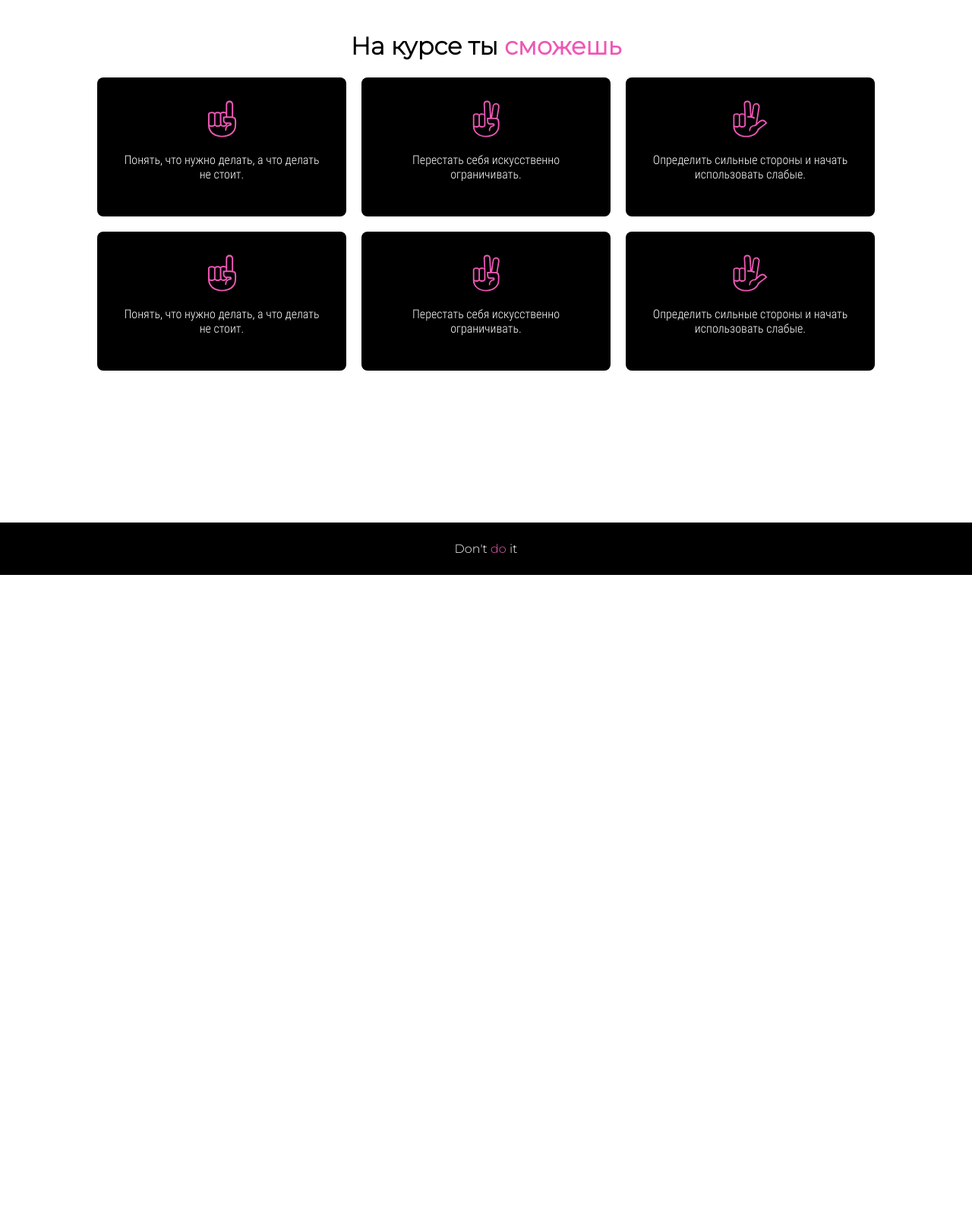
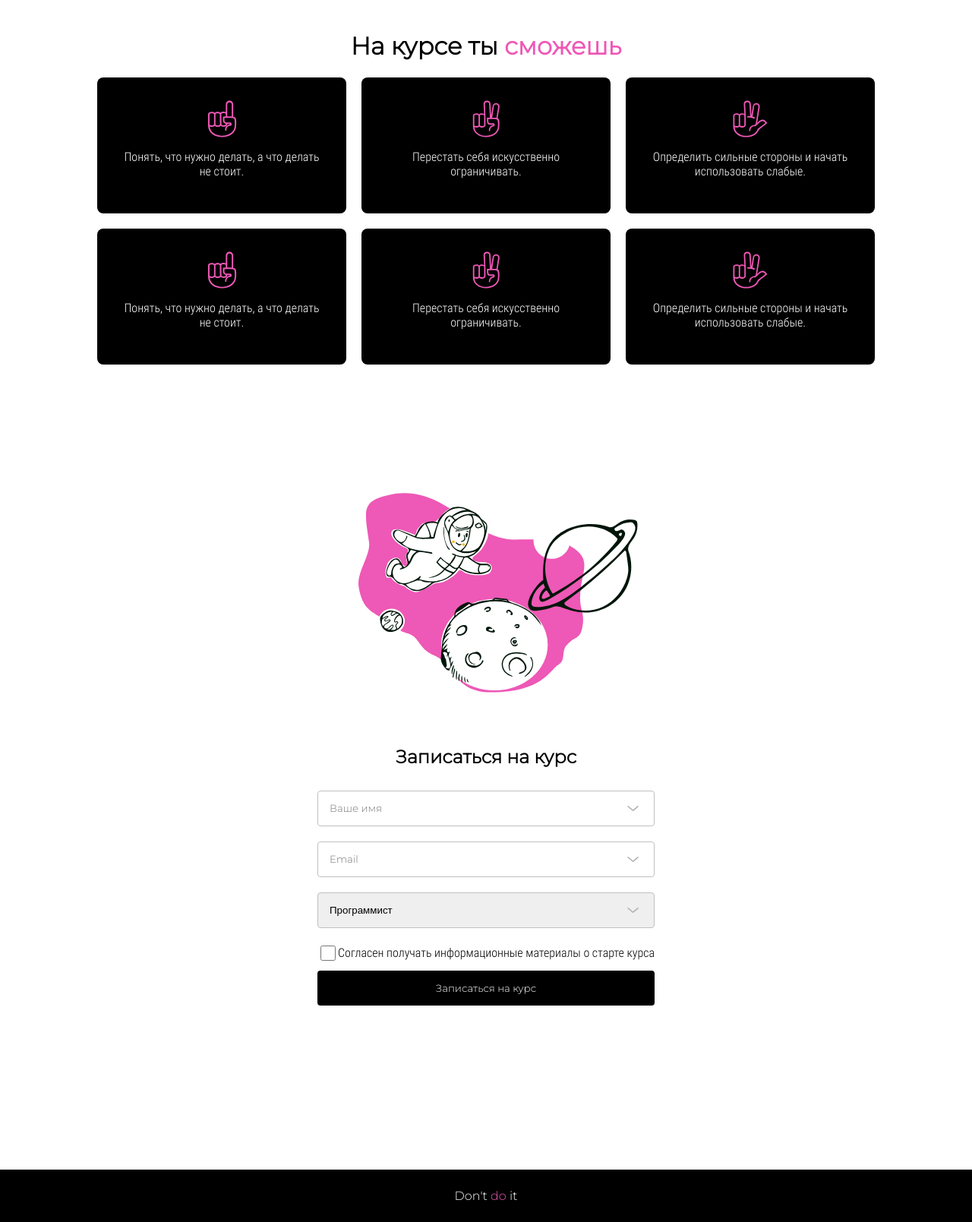
Before and after one commit to daug32/web-development, a PHP site: page / in a window 1280 px wide. Shown: the part 1707-3316 px from the top of the page at 76% size. Before the commit the page ends 2464 px from the top, so only its background shows below. Run offline with PHP 8.4, Linux system fonts and the light colour scheme.

Commit message:
8 lab is done (inside lw5...)

```diff
--- a/lw3/SurveySaver.php
+++ b/lw3/SurveySaver.php
@@ -5,7 +5,6 @@
 {
     /**
      * Parses data from the URL and saves data
-     *
      * @return string
      */
     public static function Exec()
@@ -20,9 +19,7 @@
 
     /**
      * Creates new or updates existed record for the user
-     *
      * @var string $path
-     *
      * @return string
      */
     protected static function Record($path) //record - запись
--- /dev/null
+++ b/lw5/controllers/enroll.php
@@ -0,0 +1,78 @@
+<?php
+
+include $_SERVER["DOCUMENT_ROOT"]."/models/enroll.model.php";
+
+class Enroll
+{
+    /**
+     * Routes on get request
+     */
+    public static function RouteGet()
+    {
+        $email = $_GET["email"];
+        if ( !isset($email) || $email == "" )
+        {
+             self::IncludeGetWebInterface();
+             return;
+        }
+        self::PrintInfo();
+    }
+
+    /**
+     * Save user's data
+     * @var array $data
+     * @return string
+     */
+    public static function Save()
+    {
+        $data = array(
+            "email" => $_POST["email"],
+            "name" => $_POST["name"],
+            "profession" => $_POST["profession"]
+        );
+
+        $result = EnrollModel::Save( $data );
+        if ( !$result ) return "Not saved";
+
+        return "Saved.";
+    }
+
+    /**
+     * Prints stored data or incldues web interface for getting the data
+     * @return void
+     */
+    public static function PrintInfo()
+    {
+        $email = $_GET["email"];
+
+        $path = EnrollModel::GetPath( $email );
+        if ( !EnrollModel::Exists( $path ) )
+        {
+            include $_SERVER["DOCUMENT_ROOT"]."/views/404.php";
+            return;
+        }
+
+        extract( EnrollModel::Load( $email ) );
+        include $_SERVER["DOCUMENT_ROOT"]."/views/enroll/data.php";
+    }
+
+    /**
+     * Incldues web interface for getting stored data
+     */
+    public static function IncludeGetWebInterface()
+    {
+        include $_SERVER["DOCUMENT_ROOT"]."/views/enroll/getWebInterface.php";
+    }
+
+    /**
+     * Includes form template
+     * @return void
+     */
+    public static function IncludeForm()
+    {
+        include $_SERVER["DOCUMENT_ROOT"]."/views/enroll/_form.php";
+    }
+}
+
+
+?>
--- /dev/null
+++ b/lw5/data/hjk@asdasd.txt
@@ -0,0 +1,3 @@
+hjk@asdasd
+Something
+Маркетолог
--- /dev/null
+++ b/lw5/data/qwerty@uiop.txt
@@ -0,0 +1,3 @@
+qwerty@uiop
+qwerty
+Программист
--- /dev/null
+++ b/lw5/models/enroll.model.php
@@ -0,0 +1,71 @@
+<?php
+
+class EnrollModel
+{
+    /**
+     * Saves data about user
+     * @var array $data
+     * @return bool
+     */
+    public static function Save( $data )
+    {
+        if ( !isset( $data["email"] ) || $data["email"] == "" )
+        {
+            return false;
+        }
+
+        $lines =
+                $data["email"]."\n".
+                $data["name"]."\n".
+                $data["profession"]."\n";
+
+        $path = self::GetPath( $data["email"] );
+
+        $file = fopen( $path, 'w' );
+        if ( !$file ) return false;
+        fwrite( $file, $lines );
+        fclose( $file );
+
+        return true;
+    }
+
+    /**
+     * Returns stored data
+     * @var string $email
+     * @return array
+     */
+    public static function Load( string $email )
+    {
+        $path = self::GetPath( $email );
+        if ( !self::Exists( $path ) ) return array();
+
+        $lines = file( $path );
+        return array(
+            "email" => $lines[0],
+            "name" => $lines[1],
+            "profession" => $lines[2]
+        );
+    }
+
+    /**
+     * Returns path to the user's data
+     * @var string $email
+     * @return string
+     */
+    public static function GetPath( $email )
+    {
+        return $_SERVER["DOCUMENT_ROOT"]."/data/$email.txt";
+    }
+
+    /**
+     * Whether data about user was recorded or not
+     * @var string $path
+     * @return bool
+     */
+    public static function Exists( $path )
+    {
+        return file_exists( $path );
+    }
+}
+
+?>
--- a/lw5/styles/style.css
+++ b/lw5/styles/style.css
@@ -8,6 +8,11 @@
 {
     font-family: mainFont;
     src: url("../fonts/RobotoCondensed-Light.ttf");
+}
+
+html
+{
+    scroll-behavior: smooth;
 }
 
 body
@@ -57,17 +62,18 @@
 
 .header__nav-ref
 {
+    padding: 15px;
     color: black;
-    padding: 15px;
     font-weight: 500;
+    text-align: center;
     text-decoration: none;
-    text-align: center;
 }
 
 .course-button
 {
+    border: none;
+    padding: 15px;
     color: white;
-    padding: 15px;
     border-radius: 4px;
     text-decoration: none;
     background-color: black;
@@ -75,6 +81,11 @@
 
 @media screen and (max-width: 450px)
 {
+    .header
+    {
+        margin: 20px 0;
+    }
+
     .header__nav-ref
     {
         text-align: start;
@@ -269,9 +280,8 @@
 .abilities
 {
     width: 80%;
+    margin: 0 auto;
     text-align: center;
-    margin: 0 auto;
-    margin-bottom: 200px;
 }
 
 .abilities__container
@@ -297,11 +307,6 @@
 
 @media screen and (max-width: 800px)
 {
-    .abilities
-    {
-        margin-bottom: 50px;
-    }
-
     .abilities__container
     {
         grid-template-columns: 1fr 1fr;
@@ -317,12 +322,77 @@
 }
 
 /*==================================================
+-------------------- enroll ------------------------
+====================================================*/
+
+#enroll
+{
+    margin: 100px auto;
+    width: min(600px, 90%);
+    display: flex;
+    align-items: center;
+    flex-direction: column;
+}
+
+.enroll__img
+{
+    width: min(400px, 90%);
+}
+
+.enroll__form
+{
+    display: flex;
+    flex-direction: column;
+}
+
+.enroll__input, .enroll__select
+{
+    padding: 15px;
+    margin: 10px 0;
+    border-radius: 4px;
+    box-sizing: border-box;
+    border: 1.4px solid #C0C0C0;
+    appearance: none;
+    background-image: url("/images/Arrow.png");
+    background-size:
+      15px 7px,
+      5px 5px,
+      2.5em 2.5em;
+    background-repeat: no-repeat;
+    background-position:
+    calc(100% - 20px) 50%,
+    calc(100% - 15px) calc(1em + 2px),
+    100% 0;
+}
+
+.enroll__input::placeholder
+{
+    font-family: headerFont;
+}
+
+.enroll__checkbox
+{
+    width: 20px;
+    height: 20px;
+}
+
+.enroll__labeled-input
+{
+    margin: 10px 0;
+    display: flex;
+    flex-direction: row;
+    justify-content: space-between;
+    align-items: center;
+}
+
+/*==================================================
 -------------------- footer ------------------------
 ====================================================*/
 
 .footer
 {
     padding: 25px 0;
+    margin-top: 200px;
     background-color: black;
 }
 
@@ -332,3 +402,39 @@
     margin: 0;
     color: white;
 }
+
+@media screen and (max-width: 800px)
+{
+    .footer
+    {
+        margin-top: 50px;
+    }
+}
+
+/*==================================================
+-------------------- enroll ------------------------
+====================================================*/
+
+.get-web-interface
+{
+    margin: 30px;
+}
+
+.get-web-interface__input
+{
+    width: 300px;
+    padding: 15px;
+    margin: 10px 50px 10px 0;
+    border-radius: 4px;
+    border: 1.4px solid #C0C0C0;
+}
+
+.get-web-interface__subscribe
+{
+    border: none;
+    width: 300px;
+    padding: 15px;
+    color: white;
+    border-radius: 4px;
+    background-color: black;
+}
--- /dev/null
+++ b/lw5/views/404.php
@@ -0,0 +1 @@
+<p class="text">Такого файла не существует.</p>
--- /dev/null
+++ b/lw5/views/enroll/_form.php
@@ -0,0 +1,23 @@
+<div id="enroll">
+    <img src="images/Welcome.svg" alt="" class="enroll__img">
+    <h2 class="title">Записаться на курс</h2>
+
+    <form method="POST" action="/enroll" class="enroll__form">
+        <input type="text"  name="name" id="name" value="" class="enroll__input" placeholder="Ваше имя" >
+        <input type="email" name="email" id="email" value="" class="enroll__input" placeholder="Email">
+
+        <select name="profession" id="profession" value="" class="enroll__select" placeholder="Деятельность">
+            <option>Программист</option>
+            <option>Дизайнер</option>
+            <option>Маркетолог</option>
+        </select>
+
+        <div class="enroll__labeled-input">
+            <input type="checkbox" name="subscribe" id="subscribe" class="enroll__checkbox">
+            <label for="subscribe" class="enroll__label text">Согласeн получать информационные материалы о старте курса</label>
+        </div>
+
+        <button class="course-button title">Записаться на курс</button>
+    </form>
+
+</div>
--- /dev/null
+++ b/lw5/views/enroll/data.php
@@ -0,0 +1,5 @@
+<?php
+    echo '<p class="text">Email: '.$email.'</p>';
+    echo '<p class="text">Имя: '.$name.'</p>';
+    echo '<p class="text">Деятельность: '.$profession.'</p>';
+?>
--- a/lw5/index.html
+++ b/lw5/views/main.php
@@ -1,4 +1,3 @@
-<!DOCTYPE html>
 <html lang="ru">
 <head>
     <meta name="viewport" content="width=device-width, initial-scale=1.0">
@@ -14,7 +13,7 @@
             <a href="" class="header__nav-ref title">Что будет на курсе?</a>
             <a href="" class="header__nav-ref title">Вопросы</a>
             <a href="" class="header__nav-ref title">Автор</a>
-            <a href="" class="header__nav-ref course-button title">Записаться на курс</a>
+            <a href="#enroll" class="header__nav-ref course-button title">Записаться на курс</a>
         </section>
     </header>
 
@@ -27,7 +26,7 @@
                 <p class="top__text text">
                     Онайлн-курс для творческих людей, о том, как управлять своим временем
                 </p>
-                <a href="" class="course-button title">
+                <a href="#enroll" class="course-button title">
                     Записаться на курс
                 </a>
             </section>
@@ -123,6 +122,12 @@
 
             </div>
         </div>
+
+        <?php
+            require $_SERVER["DOCUMENT_ROOT"]."/controllers/enroll.php";
+            Enroll::IncludeForm();
+        ?>
+
     </main>
 
     <footer class="footer">
```
Also changed, not shown: lw5/index.php (added, +59 -0 lines), lw5/views/enroll/getWebInterface.php (added, +16 -0 lines), lw5/images/Arrow.png (added), lw5/images/Welcome.svg (added).
